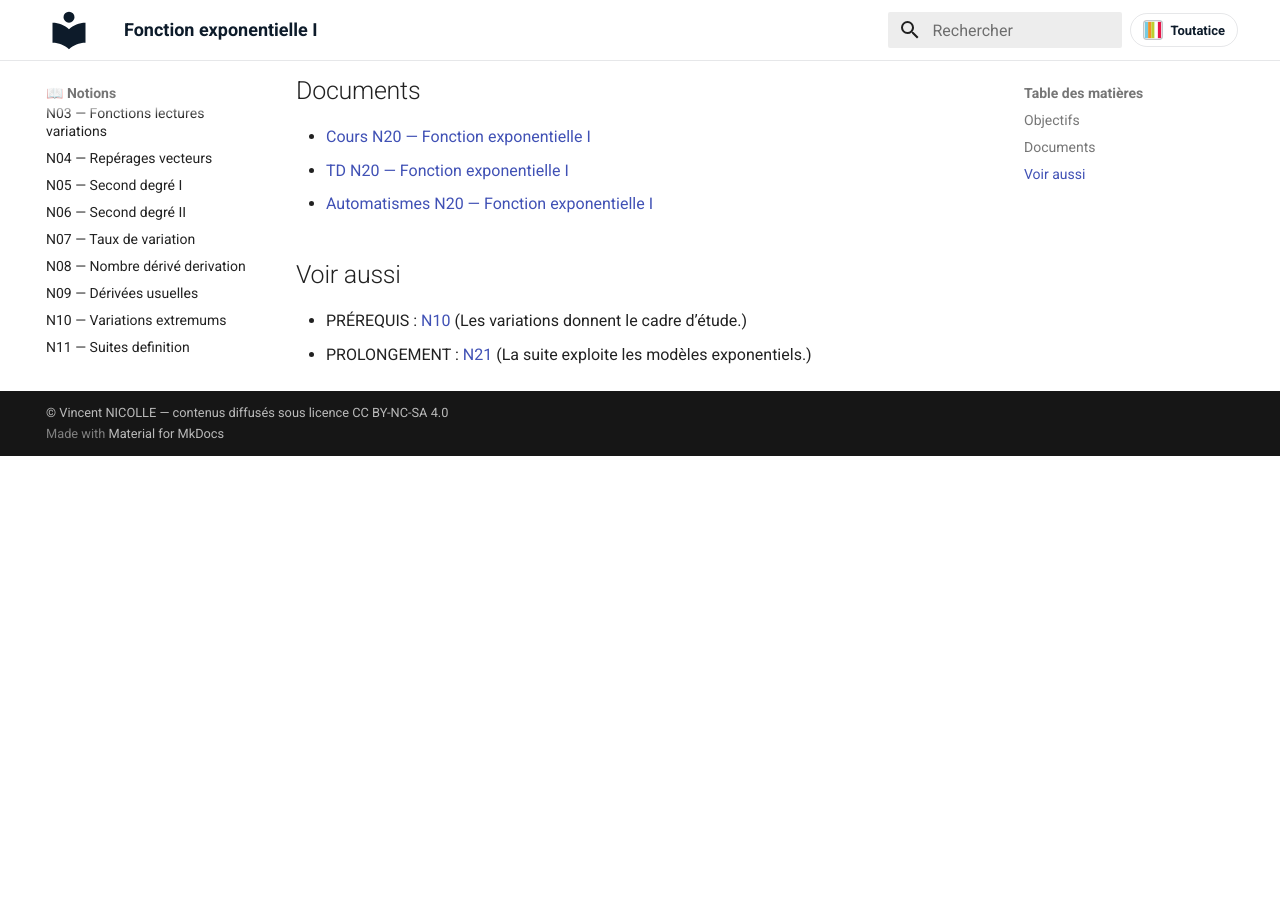
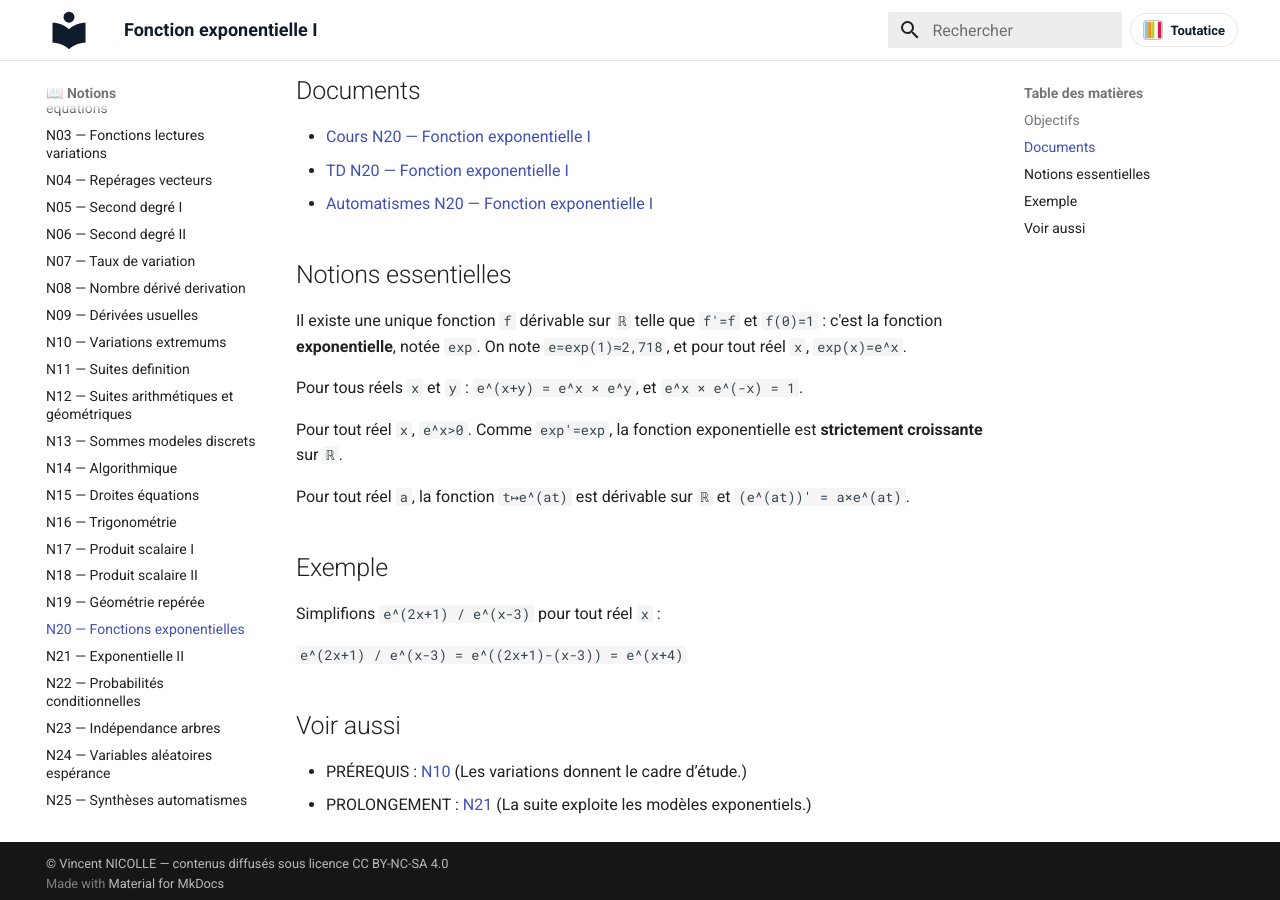
Before and after one commit to vnicolle56610/maths-premiere-specialite, an MkDocs documentation site: the page built from docs/notions/N20-fonction-exponentielle.md, in a window 1280 px wide and 900 px high, scrolled down 561 px. Built offline with MkDocs 1.6.1 and Material for MkDocs 9.7.7, drawn with Linux system fonts in a browser that asks for light colours; before the commit the page ends 1017 px from its top, so only the background shows below that.

Commit message:
content: enrichit les notions N20 et N21 de Première spécialité
Co-Authored-By: Claude Sonnet 5 <noreply@anthropic.com>

```diff
--- a/docs/notions/N20-fonction-exponentielle.md
+++ b/docs/notions/N20-fonction-exponentielle.md
@@ -28,6 +28,22 @@ La fonction exponentielle modélise des évolutions où le taux de variation gar
 - [Automatismes N20 — Fonction exponentielle I](../automatismes/AUTOMATISMES_N20_EXPONENTIELLE_I.pdf)
 <!-- AUTO-DOCS:END -->
 
+## Notions essentielles
+
+Il existe une unique fonction `f` dérivable sur `ℝ` telle que `f′=f` et `f(0)=1` : c'est la fonction **exponentielle**, notée `exp`. On note `e=exp(1)≈2,718`, et pour tout réel `x`, `exp(x)=e^x`.
+
+Pour tous réels `x` et `y` : `e^(x+y) = e^x × e^y`, et `e^x × e^(-x) = 1`.
+
+Pour tout réel `x`, `e^x>0`. Comme `exp′=exp`, la fonction exponentielle est **strictement croissante** sur `ℝ`.
+
+Pour tout réel `a`, la fonction `t↦e^(at)` est dérivable sur `ℝ` et `(e^(at))′ = a×e^(at)`.
+
+## Exemple
+
+Simplifions `e^(2x+1) / e^(x-3)` pour tout réel `x` :
+
+`e^(2x+1) / e^(x-3) = e^((2x+1)-(x-3)) = e^(x+4)`
+
 ## Voir aussi
 
 - PRÉREQUIS : [N10](N10-variations-extremums.md) (Les variations donnent le cadre d’étude.)
```
Also changed, not shown: docs/notions/N21-exponentielle-ii.md (+16 -0 lines).
